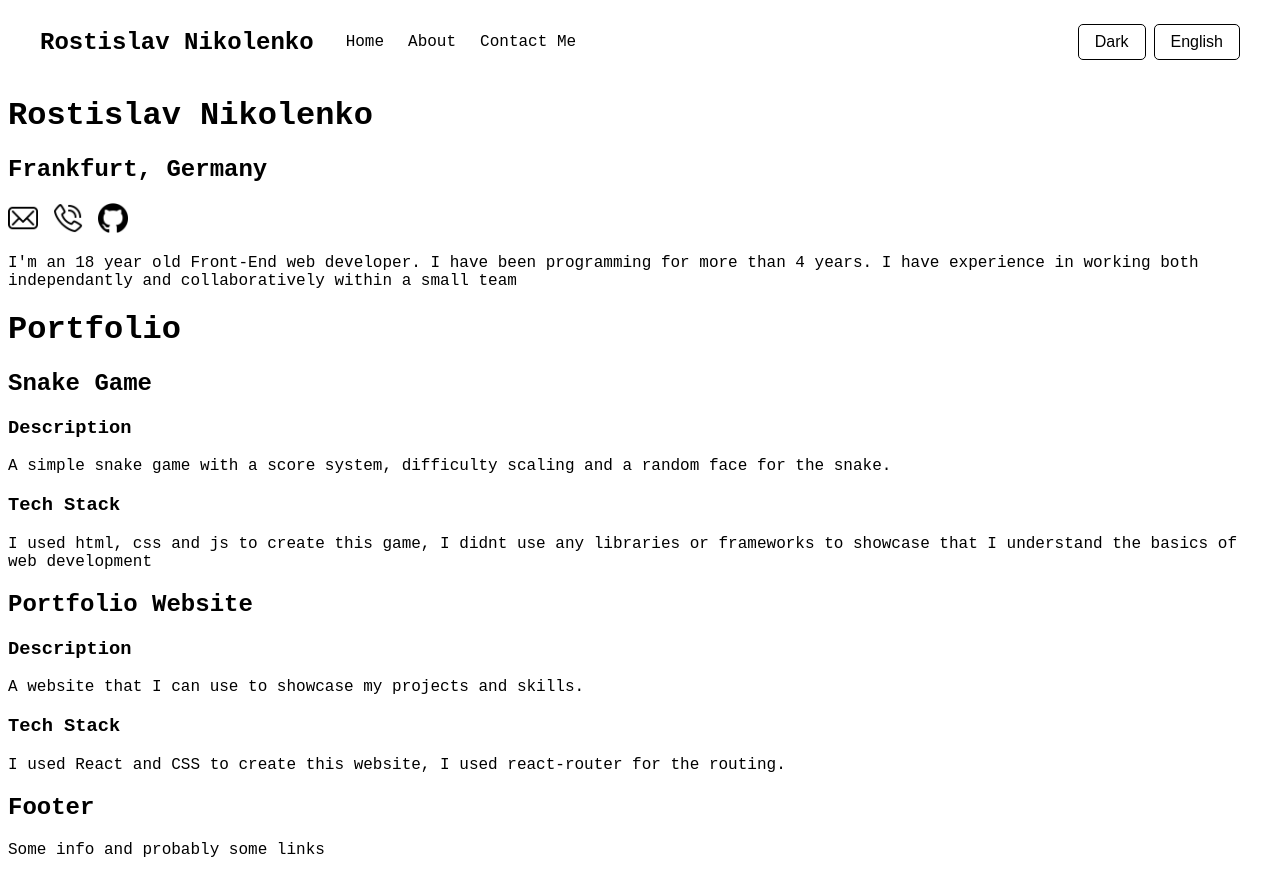
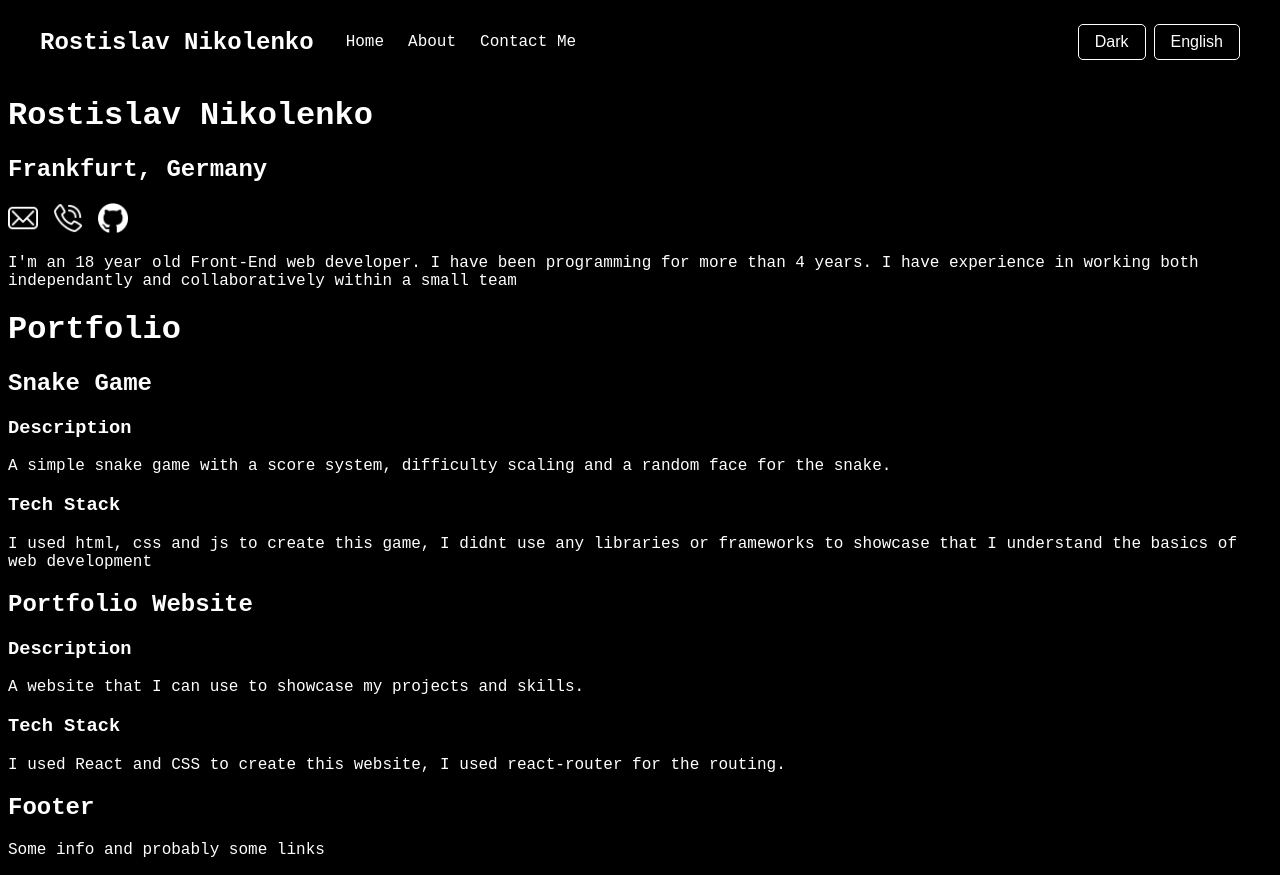
Before and after one commit to NikolenkoRostislav/portfolio, a React (Vite) app: page / in a window 1280 px wide. Built offline with nearby package versions, Linux system fonts and the light colour scheme.

Commit message:
Style: added theme change functionality

```diff
--- a/src/App.jsx
+++ b/src/App.jsx
@@ -1,6 +1,6 @@
 import { useState, useEffect, createContext } from 'react'
 import { Routes, Route } from 'react-router';
-import './App.css';
+import './CSS/App.css';
 import Layout from './Layout.jsx';
 import Home from './Pages/Home.jsx';
 import About from './Pages/About.jsx';
@@ -14,8 +14,9 @@ export default function App() {
     function changeLang() {setLanguage(language === "English" ? "Deutsch" : "English")}
 
     useEffect(() => {
-    //Save this in cookies or something, haven't quite figured it out yet
-    }, [language, darkTheme]);
+        document.body.className = darkTheme ? 'dark-theme' : 'light-theme';
+        //Save this in cookies or something, haven't quite figured it out yet
+    }, [darkTheme]);
 
     return (
         <Context.Provider value={{darkTheme, language, changeTheme, changeLang}} >
--- /dev/null
+++ b/src/CSS/App.css
@@ -0,0 +1,23 @@
+:root {
+    --bg-color: white;
+    --text-color: black;
+    --invert-icons: 0;
+}
+
+.dark-theme {
+    --bg-color: black;
+    --text-color: white;
+    --invert-icons: 1;
+}
+
+body {
+    font-family:'Courier New', Courier, monospace;
+    background-color: var(--bg-color);
+    color: var(--text-color);
+    transition: color 0.3s ease;
+    transition: background-color 0.2s ease;
+}
+
+.pure-black-image {
+    filter: invert(var(--invert-icons));
+}
--- a/src/App.css
+++ b/src/CSS/Navbar.css
@@ -1,7 +1,3 @@
-body {
-    font-family:'Courier New', Courier, monospace;
-}
-
 .contact-icons img {
     width: 30px;
     height: 30px;
@@ -42,9 +38,8 @@ nav ul {
 
 nav ul li a {
     text-decoration: none;
-    color: inherit;
+    color: var(--text-color);
     font-weight: 500;
-    transition: color 0.3s ease;
 }
 
 nav ul li a:hover {
@@ -53,12 +48,12 @@ nav ul li a:hover {
 
 nav button {
     padding: 0.5rem 1rem;
+    color: var(--text-color);
     background-color: transparent;
-    border: 1px solid currentColor;
+    border: 1px solid var(--text-color);
     border-radius: 5px;
     cursor: pointer;
     font-size: 1rem;
-    transition: background-color 0.3s ease;
 }
 
 nav button:hover {
--- a/src/Sections/Header.jsx
+++ b/src/Sections/Header.jsx
@@ -11,14 +11,12 @@ export default function Header(){
 
     return(
         <header>
-                <div className='basic-info'>
-                    <h1>Rostislav Nikolenko</h1>
-                    <h2>Frankfurt, Germany</h2>
-                </div>
+                <h1>Rostislav Nikolenko</h1>
+                <h2>Frankfurt, Germany</h2>
                 <div className='contact-icons'>
                     {icons.map((icon, index) => (
                         <a key={index} href={icon.link} target="_blank" rel="noopener noreferrer">
-                            <img src={icon.img} alt={icon.alt} />
+                            <img className='pure-black-image' src={icon.img} alt={icon.alt} />
                         </a>
                     ))}
                 </div>
--- a/src/Sections/Navbar.jsx
+++ b/src/Sections/Navbar.jsx
@@ -1,6 +1,7 @@
 import { useContext } from 'react';
 import { Link } from "react-router";
 import { Context } from '../App.jsx';
+import '../CSS/Navbar.css';
 
 export default function Navbar() {
     const context = useContext(Context);
```
